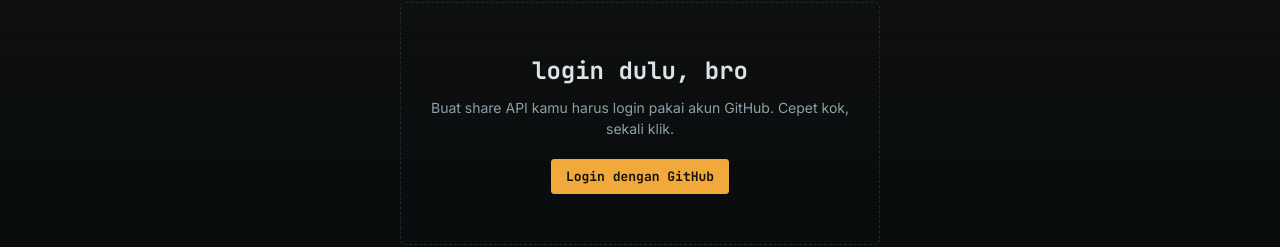
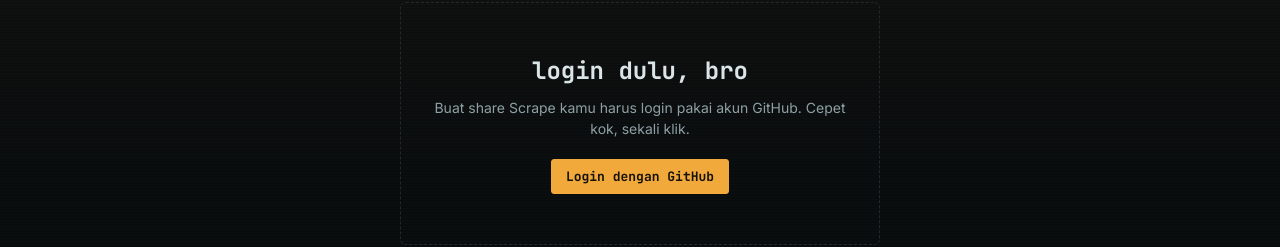
Before and after one commit to f0oln3t/apifoolid, a Next.js app: page /submit in a window 1280 px wide. Shown: the part 122-369 px from the top of the page. Built offline with nearby package versions, Linux system fonts and the light colour scheme; no server answers; the database is empty.

Commit message:
Update text for GitHub login and descriptions

```diff
--- a/app/submit/page.js
+++ b/app/submit/page.js
@@ -145,7 +145,7 @@
         <h2 className="mono" style={{ margin: "0 0 4px" }}>
           login dulu, bro
         </h2>
-        <p>Buat share API kamu harus login pakai akun GitHub. Cepet kok, sekali klik.</p>
+        <p>Buat share Scrape kamu harus login pakai akun GitHub. Cepet kok, sekali klik.</p>
         <button className="btn btn-primary" onClick={handleLogin}>
           Login dengan GitHub
         </button>
@@ -186,7 +186,7 @@
           id="description"
           required
           style={{ minHeight: 70 }}
-          placeholder="API ini ngapain, ambil data dari mana..."
+          placeholder="Scrape Untuk ngapain, bla bla bla..."
           value={form.description}
           onChange={(e) => update("description", e.target.value)}
         />
@@ -226,7 +226,7 @@
           value={form.endpoint}
           onChange={(e) => update("endpoint", e.target.value)}
         />
-        <span className="hint">Endpoint publik yang bisa langsung dicoba orang lain.</span>
+        <span className="hint">Endpoint yang bisa langsung dicoba orang lain.</span>
       </div>
 
       <div className="field">
```
